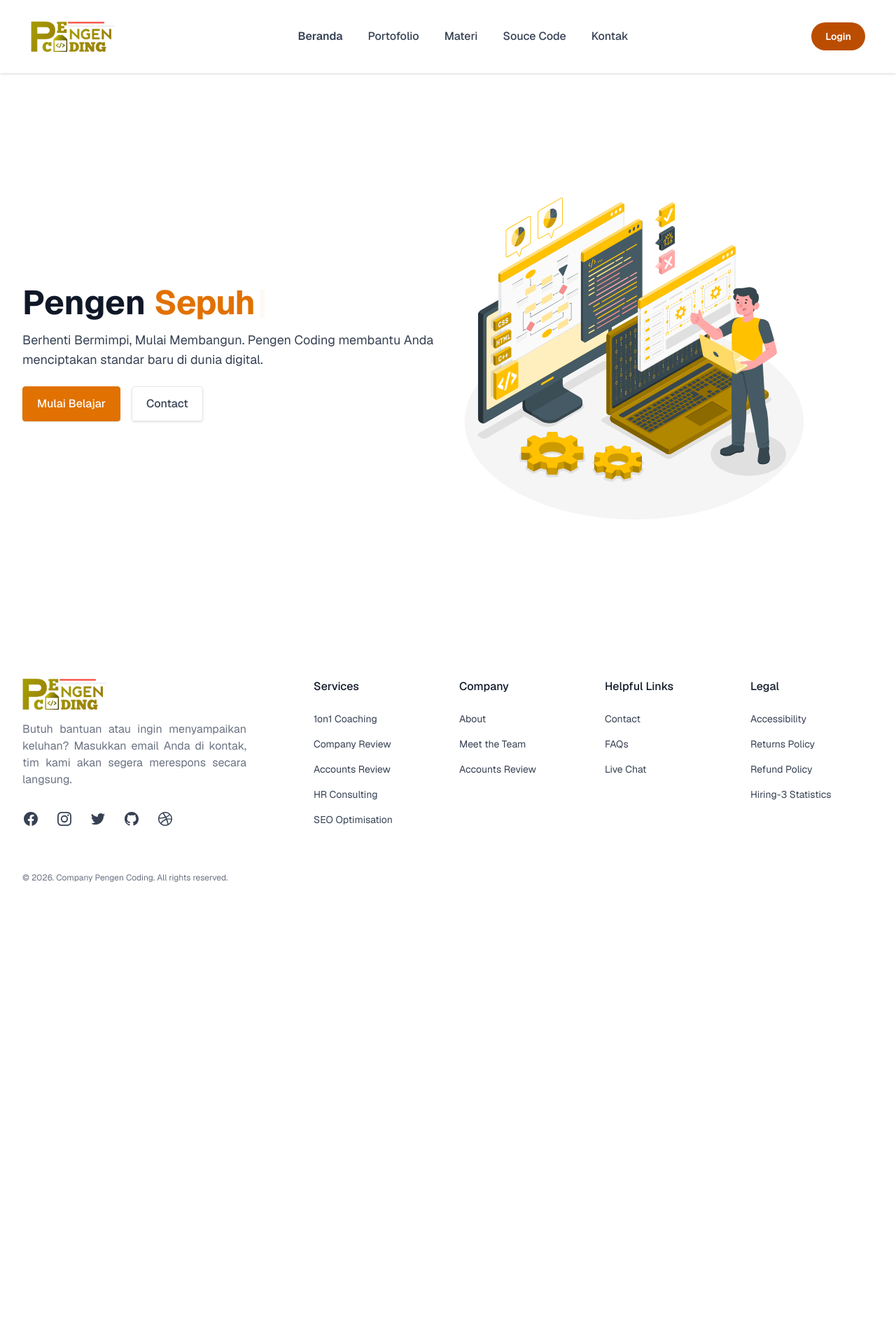
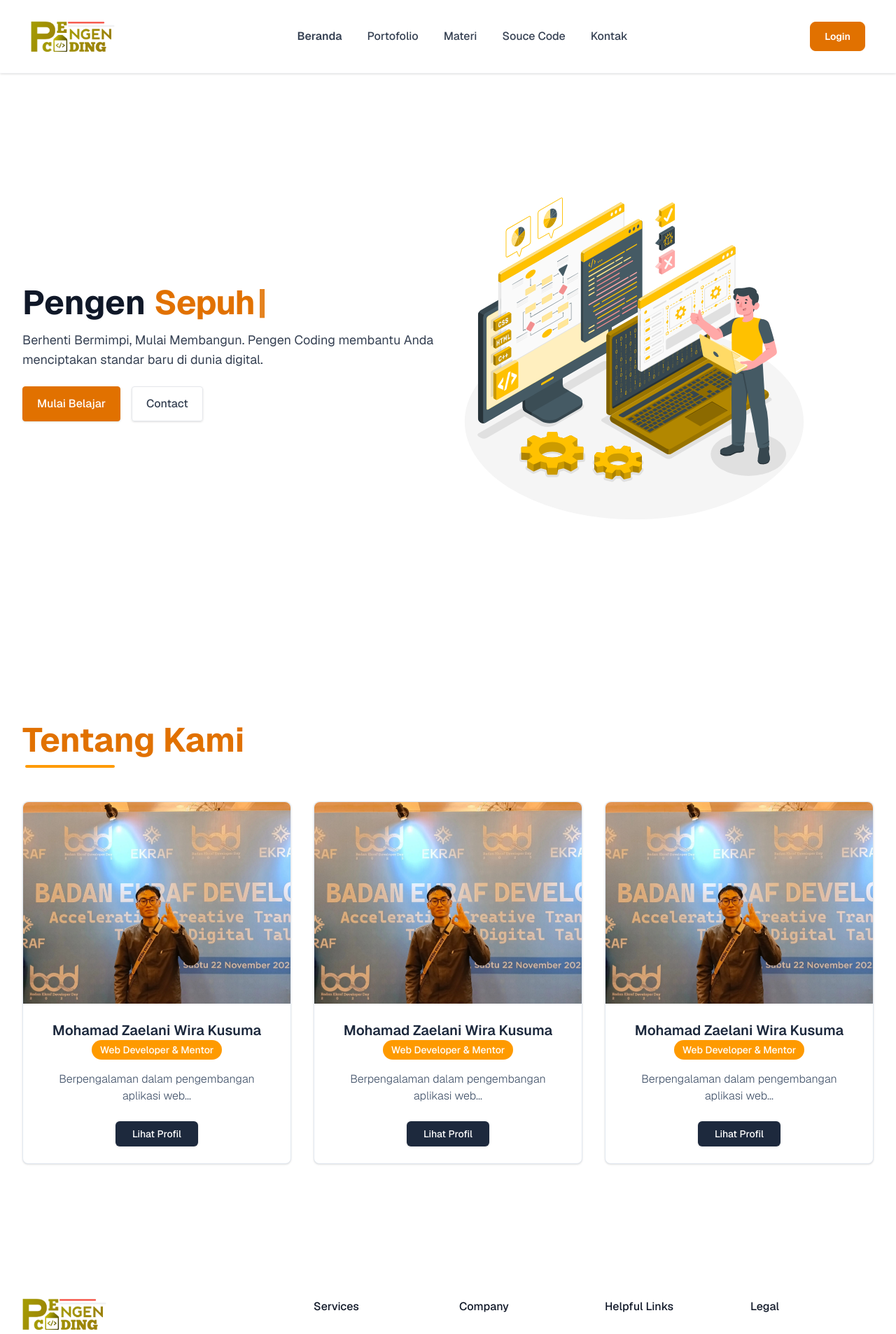
Before and after one commit to wira09/pengen-coding, a Next.js app: page / in a window 1280 px wide. Shown: the top 1906 px of the page at 70% size. Before the commit the page ends 1326 px from the top, so only its background shows below. Built offline with nearby package versions, Linux system fonts and the light colour scheme.

Commit message:
update about

```diff
--- a/src/app/page.tsx
+++ b/src/app/page.tsx
@@ -1,4 +1,5 @@
 import Dashboard from "@/components/page/Dashboard";
+import About from "@/components/page/About";
 const Home = () => {
   return (
     <main>
@@ -9,6 +10,7 @@ const Home = () => {
           { name: "Contact", path: "/contact" },
         ]}
       />
+      <About />
     </main>
   );
 };
--- a/src/components/Navbar/NavButton.tsx
+++ b/src/components/Navbar/NavButton.tsx
@@ -6,17 +6,8 @@ const NavButton = ({ mobile = false }) => {
   return (
     <Link
       href="/login"
-      className={` bg-amber-700 hover:bg-amber-500
-          inline-flex items-center justify-center
-          rounded-full font-semibold text-sm
-         bg-warning text-white
-     transition-all duration-200
-      hover:bg-warning-strong
-     focus:outline-none focus:ring-2 focus:ring-warning-medium
-   focus:ring-offset-2
-     active:scale-95
-
-     ${mobile ? "w-full py-3" : "px-5 py-2.5"}                      `}
+      className={` border border-amber-600 bg-amber-600 text-white hover:bg-white hover:text-amber-600 inline-flex items-center justify-center rounded-lg font-semibold text-sm bg-warnin transition-all duration-200 hover:bg-warning-strong focus:outline-none focus:ring-2 focus:ring-warning-medium focus:ring-offset-2 active:scale-95
+      ${mobile ? "w-full py-3" : "px-5 py-2.5"}`}
     >
       Login
     </Link>
--- /dev/null
+++ b/src/components/page/About.tsx
@@ -0,0 +1,106 @@
+import Image from "next/image";
+import Link from "next/link";
+
+interface AboutSection {
+  id: number;
+  name: string;
+  role: string;
+  description: string;
+  image: string;
+  profileUrl: string;
+}
+
+const About = () => {
+  const aboutSections: AboutSection[] = [
+    {
+      id: 1,
+      name: "Mohamad Zaelani Wira Kusuma",
+      role: "Web Developer & Mentor",
+      description: "Berpengalaman dalam pengembangan aplikasi web...",
+      image: "/foto/wira.jpeg",
+      profileUrl: "/profile/wira",
+    },
+    {
+      id: 2,
+      name: "Mohamad Zaelani Wira Kusuma",
+      role: "Web Developer & Mentor",
+      description: "Berpengalaman dalam pengembangan aplikasi web...",
+      image: "/foto/wira.jpeg",
+      profileUrl: "/profile/wira",
+    },
+    {
+      id: 3,
+      name: "Mohamad Zaelani Wira Kusuma",
+      role: "Web Developer & Mentor",
+      description: "Berpengalaman dalam pengembangan aplikasi web...",
+      image: "/foto/wira.jpeg",
+      profileUrl: "/profile/wira",
+    },
+  ];
+
+  return (
+    <section className="bg-white">
+      <div className="mx-auto w-full max-w-7xl px-4 py-16 sm:px-6 lg:px-8 lg:py-32">
+        {/* Title */}
+        <div className="max-w-xl mb-12">
+          <h1 className="text-4xl font-bold text-amber-600 sm:text-5xl">
+            Tentang Kami
+          </h1>
+          <div className="ml-1 mt-3 h-1 w-32 rounded bg-amber-500" />
+        </div>
+
+        {/* Cards */}
+        <div className="grid gap-8 sm:grid-cols-2 lg:grid-cols-3">
+          {aboutSections.map((item) => (
+            <div key={item.id}>
+              <div
+                key={item.name}
+                className="flex flex-col rounded-lg border border-slate-200 bg-white shadow-sm transition hover:shadow-md"
+              >
+                {/* Image */}
+                <div className="relative h-72 w-full overflow-hidden rounded-t-lg">
+                  <Image
+                    src={item.image}
+                    alt={item.name}
+                    fill
+                    className="object-cover"
+                    sizes="(max-width: 768px) 100vw, 33vw"
+                  />
+                </div>
+
+                {/* Content */}
+                <div className="flex flex-col flex-grow p-6 text-center">
+                  <h4 className="text-xl font-semibold text-slate-800">
+                    {item.name}
+                  </h4>
+                  <div className="flex flex-wrap gap-2 justify-center">
+                    <p className="px-3 py-1 text-sm font-medium rounded-full bg-amber-500 text-white">
+                      {item.role}
+                    </p>
+                  </div>
+
+                  <p className="mt-4 text-base text-slate-600 font-light">
+                    {item.description}
+                  </p>
+
+                  {/* Button */}
+                  <div className="mt-6">
+                    <Link
+                      href={item.profileUrl}
+                      target="_blank"
+                      className="inline-block rounded-md bg-slate-800 px-6 py-2 text-sm font-medium text-white shadow transition hover:bg-slate-700"
+                    >
+                      Lihat Profil
+                    </Link>
+                  </div>
+                </div>
+              </div>
+            </div>
+          ))}
+        </div>
+      </div>
+    </section>
+  );
+};
+
+export default About;
```
Also changed, not shown: public/foto/wira.jpeg (added).
